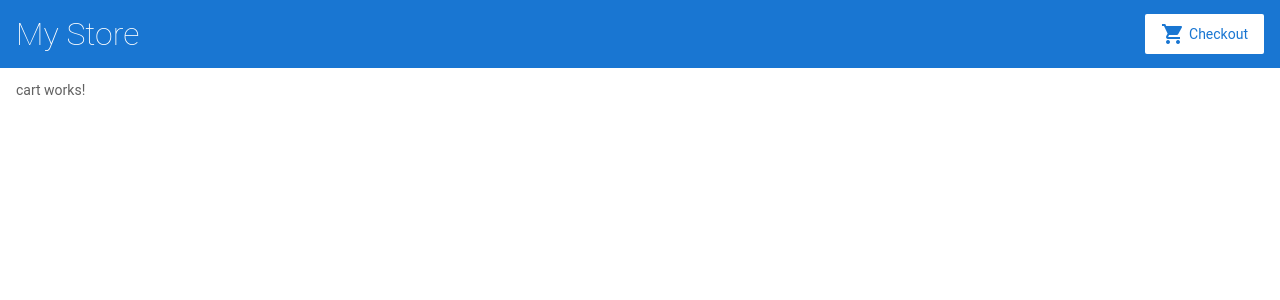
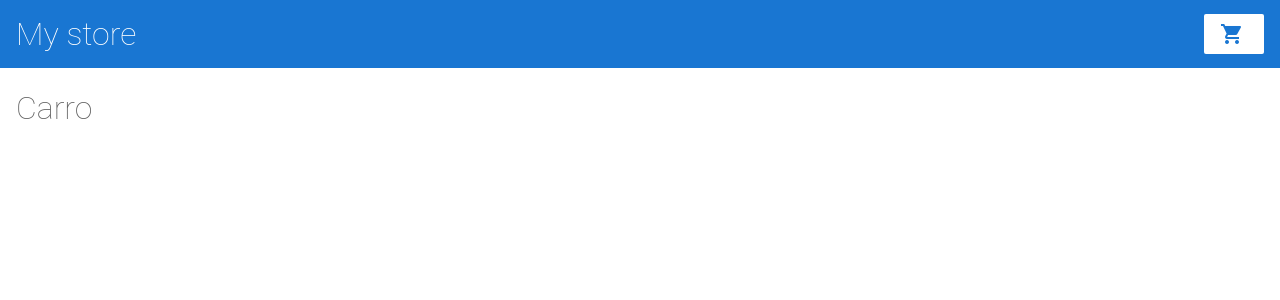
Before and after one commit to albaMateu/angular-exemple, an Angular app: page /cart in a window 1280 px wide. Shown: the top 300 px of the page. Built offline with nearby package versions, Linux system fonts and the light colour scheme.

Commit message:
Mostrar los articulos del carrito

```diff
--- a/src/app/cart/cart.component.html
+++ b/src/app/cart/cart.component.html
@@ -1,3 +1,6 @@
-<p>
-cart works!
-</p>
+<h1>Carro</h1>
+<div class="cart-item" *ngFor= "let item of items">
+  <span>{{item.name}}</span>
+  <!--currency: Transforma un número en una cadena de moneda (pipe) -->
+  <span>{{item.price | currency}}</span>
+</div>
--- a/src/app/cart/cart.component.ts
+++ b/src/app/cart/cart.component.ts
@@ -1,4 +1,6 @@
 import { Component, OnInit } from '@angular/core';
+//utilizar el servicio de carrito para mostrar los productos en el carrito.
+import { CartService } from '../cart.service';
 
 @Component({
   selector: 'app-cart',
@@ -6,8 +8,13 @@ import { Component, OnInit } from '@angular/core';
   styleUrls: ['./cart.component.css']
 })
 export class CartComponent implements OnInit {
-
-  constructor() { }
+  //almacenar los productos en el carrito
+  items;
+  constructor(
+    private cartService: CartService
+  ) {
+    this.items= cartService.getItemsCart();
+   }
 
   ngOnInit() {
   }
--- a/src/app/product-details/product-details.component.html
+++ b/src/app/product-details/product-details.component.html
@@ -5,4 +5,6 @@
   <h4>{{ product.price | currency }}</h4>
   <p>{{ product.description }}</p>
 
+  <button (click)="addToCart(product)">Comprar</button>
+
 </div>
--- a/src/app/product-details/product-details.component.ts
+++ b/src/app/product-details/product-details.component.ts
@@ -2,6 +2,8 @@ import { Component, OnInit } from '@angular/core';
 import { ActivatedRoute } from '@angular/router';
 
 import { products } from '../products';
+//utilizará el servicio de carrito para agregar el producto actual al carrito
+import { CartService } from '../cart.service';
 
 @Component({
   selector: 'app-product-details',
@@ -14,6 +16,7 @@ export class ProductDetailsComponent implements OnInit {
   constructor(
     //Contiene información sobre la ruta, sus parámetros y datos adicionales asociados con la ruta
     private route: ActivatedRoute,
+    private cartService: CartService
   ) { }
 
   ngOnInit() {
@@ -22,4 +25,9 @@ export class ProductDetailsComponent implements OnInit {
     });
   }
 
+  addToCart(product){
+    window.alert("Producto añadido al carrito");
+    this.cartService.addToCart(product);
+  }
+
 }
--- a/src/app/top-bar/top-bar.component.html
+++ b/src/app/top-bar/top-bar.component.html
@@ -1,8 +1,8 @@
 <a [routerLink]="['/']">
-  <h1>My Store</h1>
+  <h1>My store</h1>
 </a>
 
-<a [routerLink]="['/cart']" class="button fancy-button"><i class="material-icons">shopping_cart</i>Checkout</a>
+<a [routerLink]="['/cart']" class="button fancy-button"><i class="material-icons">shopping_cart</i></a>
 
 <!--
 Copyright Google LLC. All Rights Reserved.
```
